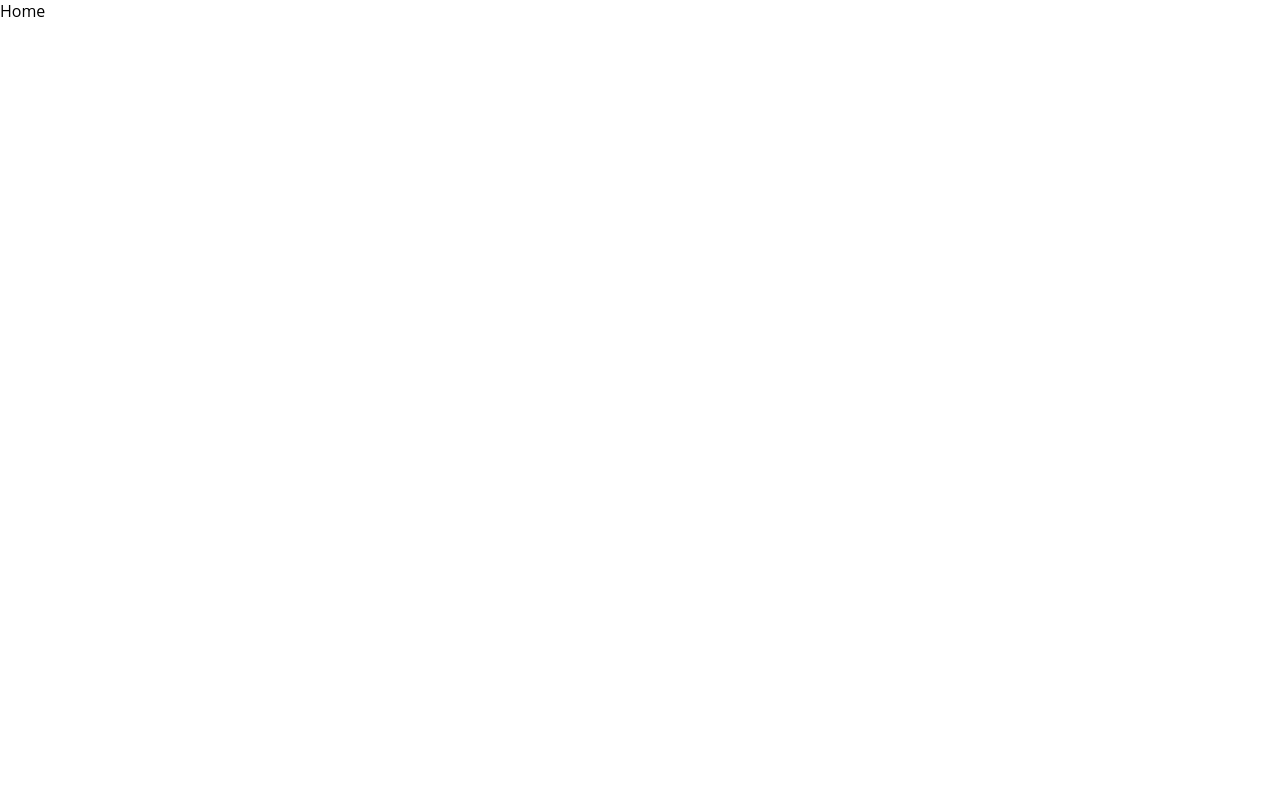
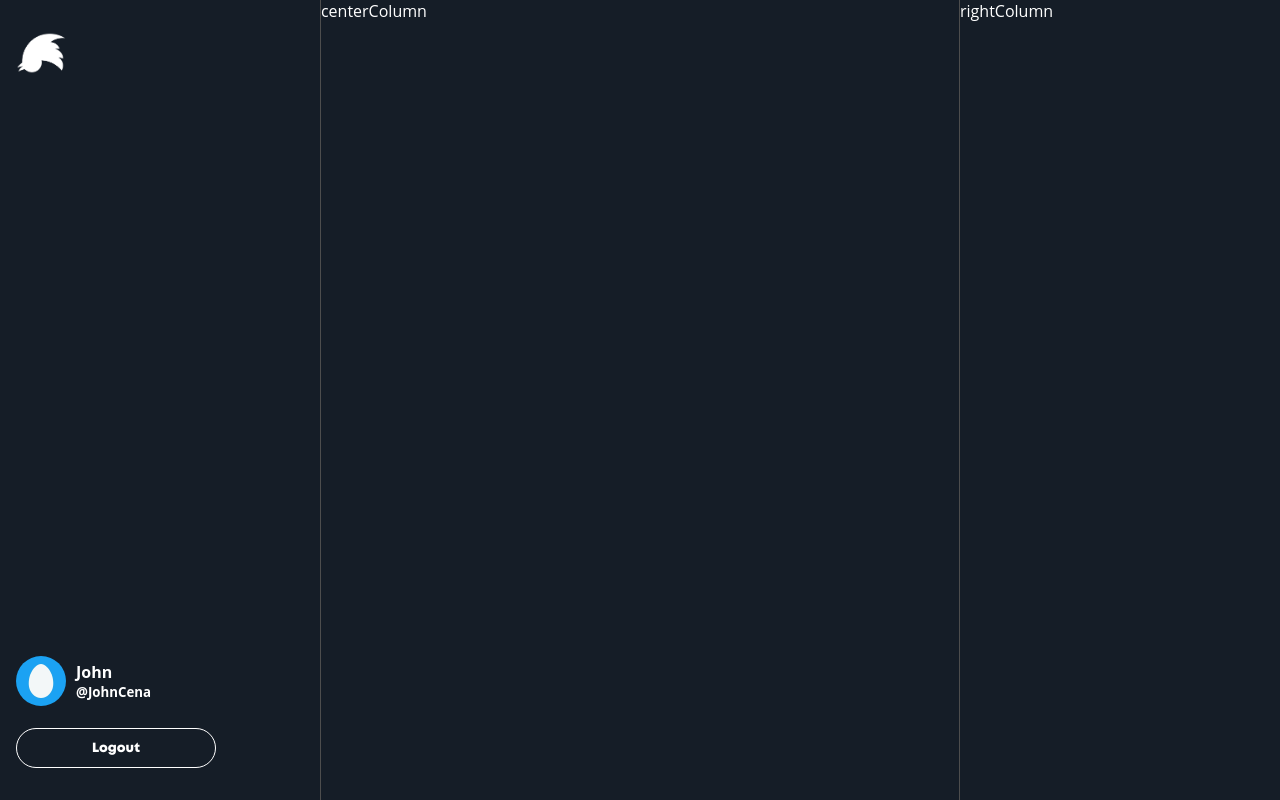
Before and after one commit to antonymerle/hackatweet-frontend, a Next.js app: page /home in a window 1280 px wide. Built offline with nearby package versions, Linux system fonts and the light colour scheme.

Commit message:
leftcolumn ok

```diff
--- a/components/Homecomponent.js
+++ b/components/Homecomponent.js
@@ -1,7 +1,36 @@
 import React from "react";
+import styles from "../styles/Homecomponent.module.css";
+import Image from "next/image";
+import logo from "../public/logo.png";
+import egg from "../public/egg.jpg";
 
 function Home() {
-  return <div>Home</div>;
+  const handleLogout = () => {
+    console.log("LOGOUT:", {});
+
+    // TODO : reset store redux
+  };
+  return (
+    <main className={styles.container}>
+      <section className={styles.leftColumn}>
+        <Image src={logo} width={50} alt="Logo" />
+        <div className={styles.userSection}>
+          <div className={styles.userContainer}>
+            <Image src={egg} width={50} alt="pp" className={styles.pp} />
+            <div className={styles.usernameContainer}>
+              <h4>John</h4>
+              <h5>@JohnCena</h5>
+            </div>
+          </div>
+          <button className={styles.logoutBtn} onClick={handleLogout}>
+            Logout
+          </button>
+        </div>
+      </section>
+      <section className={styles.centerColumn}>centerColumn</section>
+      <section className={styles.rightColumn}>rightColumn</section>
+    </main>
+  );
 }
 
 export default Home;
--- /dev/null
+++ b/styles/Homecomponent.module.css
@@ -0,0 +1,62 @@
+.container {
+  display: flex;
+  width: 100vw;
+  height: 100vh;
+  color: white;
+  background-color: var(--bgDark);
+}
+
+.leftColumn {
+  display: flex;
+  flex-direction: column;
+  align-items: flex-start;
+  justify-content: space-between;
+  width: 25%;
+  height: 100%;
+
+  padding: 2rem 1rem;
+}
+
+.centerColumn {
+  width: 50%;
+  height: 100%;
+  border-left: 1px solid rgb(77, 77, 77);
+  border-right: 1px solid rgb(77, 77, 77);
+}
+
+.rightColumn {
+  width: 25%;
+  height: 100%;
+}
+
+.userSection {
+  display: flex;
+  flex-direction: column;
+  justify-content: space-between;
+  height: 7rem;
+}
+
+.pp {
+  border-radius: 50%;
+}
+
+.userContainer {
+  display: flex;
+  align-items: center;
+}
+
+.usernameContainer {
+  display: flex;
+  flex-direction: column;
+  margin-left: 10px;
+}
+
+.logoutBtn {
+  width: 200px;
+  height: 40px;
+  border-radius: 30px;
+  background-color: var(--bgDark);
+  font-family: "MontHeavy";
+  color: white;
+  border: 1px solid white;
+}
--- a/styles/globals.css
+++ b/styles/globals.css
@@ -1,5 +1,6 @@
 :root {
   --twitterBlue: #1d9bf0;
+  --bgDark: #151d27;
 }
 
 @font-face {
```
Also changed, not shown: public/egg.jpg (added).
